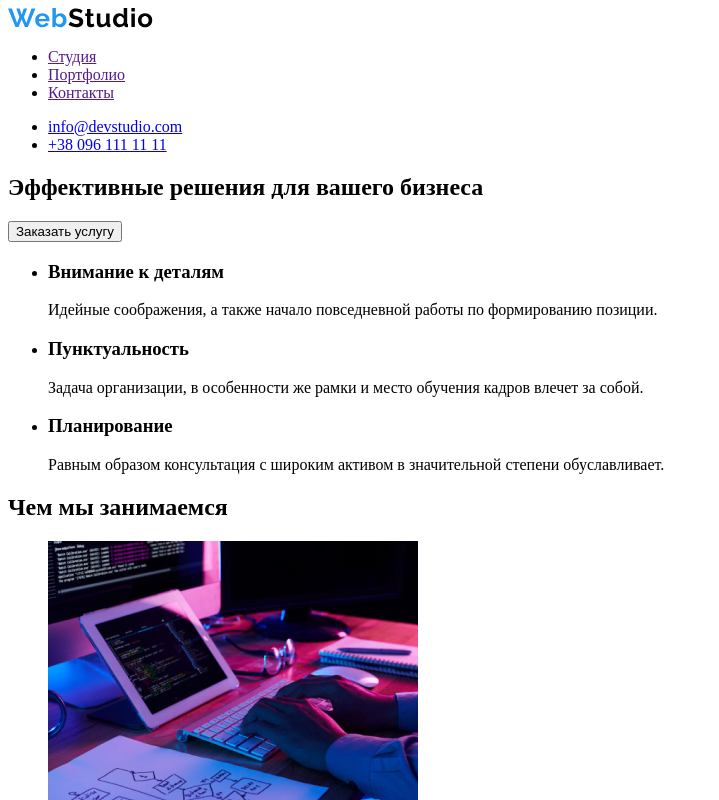
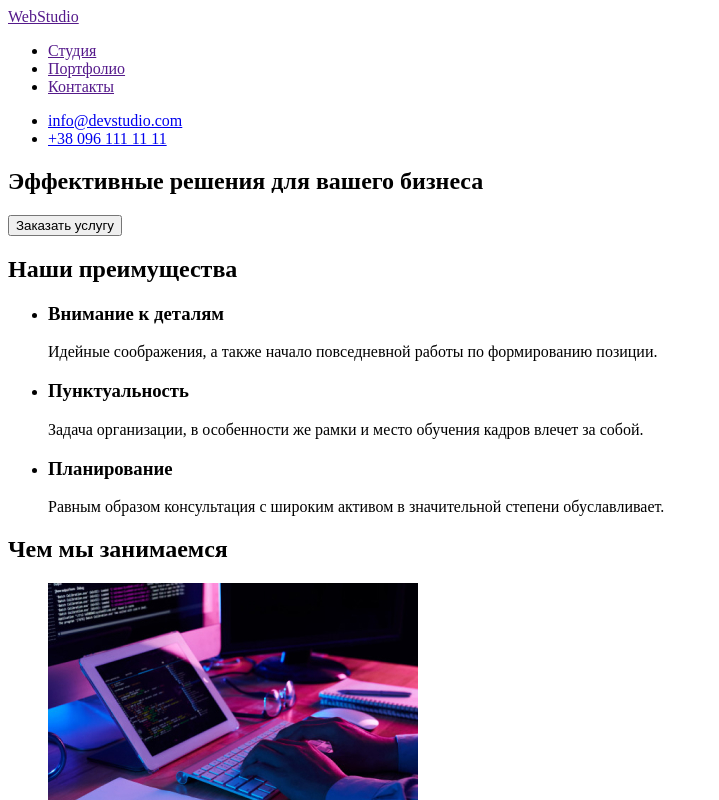
Before and after one commit to Viktoriia-Rogachenko/goit-markup-hw-01, a plain HTML site: page index.html in a window 1280 px wide. Shown: the top 800 px of the page, without its empty margins (0-719 px from the left). Drawn offline with Linux system fonts and the light colour scheme.

Commit message:
Update index.html

```diff
--- a/index.html
+++ b/index.html
@@ -12,7 +12,7 @@
     <!--Хедер-->
     <header>
         <nav>
-    <a href=""><img src="./images/logo-webstudio.svg" alt="Logo"></a>
+    <a href="">WebStudio</a>
             <ul>
                 <li><a href="">Студия</a></li>
                 <li><a href="">Портфолио</a></li>
@@ -31,8 +31,9 @@
             <h1>Эффективные решения для вашего бизнеса</h1>
             <button type="button">Заказать услугу</button>
         </section>
-        <!--Чем мы занимаемся-->
+        <!--Наши преимущества-->
         <section>
+            <h2>Наши преимущества</h2>
             <ul>
                 <li>
                     <h3>Внимание к деталям</h3>
@@ -47,6 +48,9 @@
                     <p>Равным образом консультация с широким активом в значительной степени обуславливает.</p>
                 </li>
             </ul>
+        </section>
+        <!--Чем мы занимаемся-->
+        <section>
             <h2>Чем мы занимаемся</h2>
             <ul>
                 <li><img src="./images/box-1.jpg" width="370" alt="мужчина печатает на клавиатуре код"></li>
@@ -55,6 +59,7 @@
                 <li><img src="./images/box-3.jpg" width="370" alt="девушка смотрит цветовую палитру на планшете"></li>
             </ul>
         </section>
+
         <!--Наша команда-->
         <section>
             <h2>Наша команда</h2>
@@ -84,12 +89,10 @@
     </main>
     <!--Футер-->
     <footer>
-        <a href="">
-            <img src="./images/logo-webstudio.svg" alt="logo">
-        </a>
+        <a href="">WebStudio</a>
         <address>
             <ul>
-                <li>г. Киев, пр-т Леси Украинки, 26</li>
+                <li> <a href="https://goo.gl/maps/ZXfdryueKj7qWTZY8" target="_blank" rel="noreferrer noopener">г. Киев, пр-т Леси Украинки, 26</a> </li>
                 <li><a href="mailto:info@example.com">info@example.com</a></li>
                 <li><a href="tel:+380991111111">+38 099 111 11 11</a></li>
             </ul>
```
